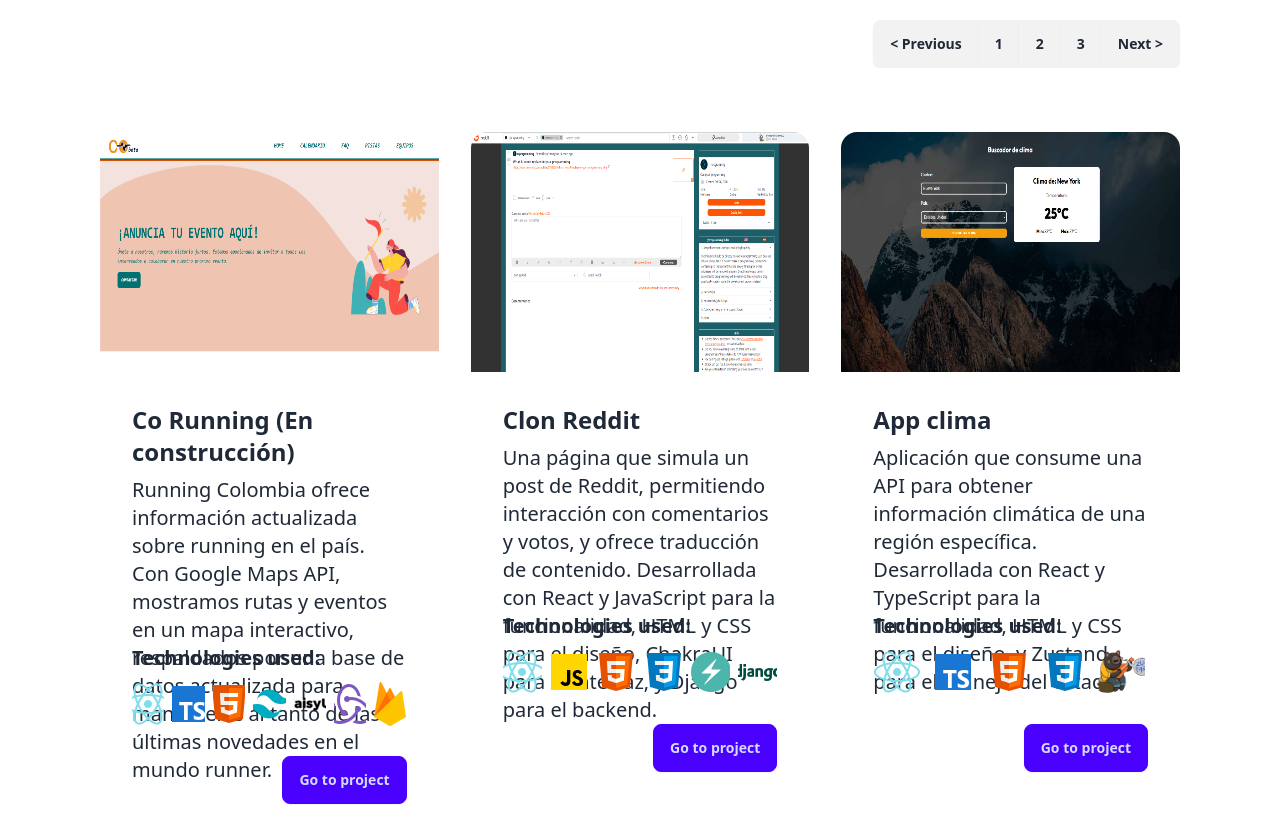
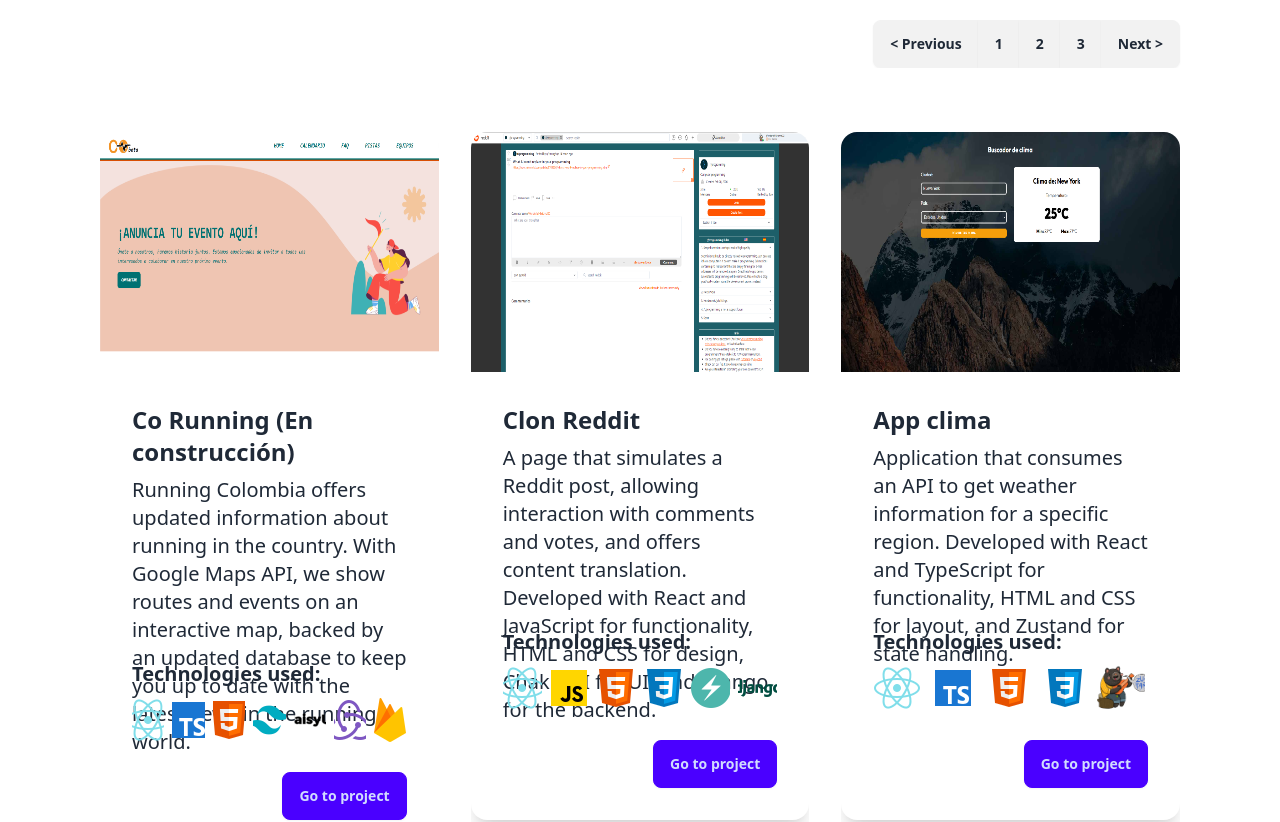
Before and after one commit to SantiagoMartinez99/PortfolioDavidMartinez, a React (Vite) app: page / in a window 1280 px wide. Shown: the part 940-1762 px from the top of the page. Built offline with nearby package versions, Linux system fonts and the light colour scheme.

Commit message:
feat: project description in US-ES + upgrade on project card

```diff
--- a/src/components/MyProjects.tsx
+++ b/src/components/MyProjects.tsx
@@ -12,6 +12,8 @@ function MyProjects() {
   const indexOfLastProject = currentPage * propertiesPerPage;
   const indexOfFirstProject = indexOfLastProject - propertiesPerPage;
   const currentProperties = data.slice(indexOfFirstProject, indexOfLastProject);
+  const { i18n } = useTranslation();
+  const currentLanguage = i18n.language;
 
   const paginate = (pageNumber: number) => {
     setCurrentPage(pageNumber);
@@ -76,7 +78,7 @@ function MyProjects() {
         <div className="grid grid-cols-1 md:grid-cols-2 lg:grid-cols-3 gap-8 mx-20 ">
           {currentProperties.map((project) => (
             <Reveal key={project.id}>
-              <div className="card bg-base-100  transition ease-in-out delay-100 hover:scale-90">
+              <div className="card bg-base-100  transition ease-in-out delay-100 hover:scale-90 shadow-xl mb-10">
                 <figure>
                   <img
                     src={project.image}
@@ -85,10 +87,12 @@ function MyProjects() {
                   />
                 </figure>
                 <div className="card-body">
-                  <h2 className="card-title text-2xl font-bold">
+                  <h2 className="card-title text-2xl font-bold ">
                     {project.name}
                   </h2>
-                  <p className="text-xl h-40 ">{project.desc}</p>
+                  <p className="text-xl h-44">
+                    {currentLanguage === "en" ? project.descEng : project.desc}
+                  </p>
                   <h4 className="text-xl font-bold">
                     {t("myProjects.technologies")}
                   </h4>
--- a/src/data/db.ts
+++ b/src/data/db.ts
@@ -14,6 +14,8 @@ export const db: Project[] = [
     name: "Co Running (En construcción)",
     image: CoRunning,
     desc: "Running Colombia ofrece información actualizada sobre running en el país. Con Google Maps API, mostramos rutas y eventos en un mapa interactivo, respaldados por una base de datos actualizada para mantenerte al tanto de las últimas novedades en el mundo runner.",
+    descEng:
+      "Running Colombia offers updated information about running in the country. With Google Maps API, we show routes and events on an interactive map, backed by an updated database to keep you up to date with the latest news in the running world.",
     techUsed: [
       "React",
       "TS",
@@ -30,6 +32,8 @@ export const db: Project[] = [
     name: "Clon Reddit",
     image: RedditProject,
     desc: "Una página que simula un post de Reddit, permitiendo interacción con comentarios y votos, y ofrece traducción de contenido. Desarrollada con React y JavaScript para la funcionalidad, HTML y CSS para el diseño, ChakraUI para la interfaz, y Django para el backend.",
+    descEng:
+      "A page that simulates a Reddit post, allowing interaction with comments and votes, and offers content translation. Developed with React and JavaScript for functionality, HTML and CSS for design, ChakraUI for UI, and Django for the backend.",
     techUsed: ["React", "JS", "HTML", "CSS", "ChakraUI", "Django"],
     link: "https://github.com/SantiagoMartinez99/ProyectoReddit",
   },
@@ -38,6 +42,8 @@ export const db: Project[] = [
     name: "App clima",
     image: weatherProject,
     desc: "Aplicación que consume una API para obtener información climática de una región específica. Desarrollada con React y TypeScript para la funcionalidad, HTML y CSS para el diseño, y Zustand para el manejo del estado.",
+    descEng:
+      "Application that consumes an API to get weather information for a specific region. Developed with React and TypeScript for functionality, HTML and CSS for layout, and Zustand for state handling.",
     techUsed: ["React", "TS", "HTML", "CSS", "Zustand"],
     link: "https://github.com/SantiagoMartinez99/clima-react-typescript",
   },
@@ -46,6 +52,8 @@ export const db: Project[] = [
     name: "Citas Medicas V2",
     image: CitasMedicasImg,
     desc: "Aplicación web básica para la gestión de citas de mascotas. Utiliza React y JavaScript para la funcionalidad, HTML y Tailwind CSS para el diseño, y Zustand para el manejo del estado.",
+    descEng:
+      "Basic web application for pet appointment management. It uses React and JavaScript for functionality, HTML and Tailwind CSS for layout, and Zustand for state management.",
     techUsed: ["React", "JS", "HTML", "Tailwind", "Zustand"],
     link: "https://github.com/SantiagoMartinez99/Citas-Veterinario-TS-Zustand",
   },
@@ -55,6 +63,9 @@ export const db: Project[] = [
     name: "Control de Gastos",
     image: ControlGastos,
     desc: "Aplicación web básica para el control de gastos. Desarrollada con React y JavaScript para la funcionalidad, HTML y CSS para el diseño.",
+    descEng:
+      "Basic web application for expense control. Developed with React and JavaScript for functionality, HTML and CSS for design.",
+
     techUsed: ["React", "JS", "HTML", "CSS"],
     link: "https://github.com/SantiagoMartinez99/controlGastos",
   },
@@ -63,6 +74,8 @@ export const db: Project[] = [
     name: "Calculadora de Propinas",
     image: Propinas,
     desc: "Calculadora de propinas: aplicación web básica para calcular propinas. Desarrollada con React y TypeScript para la funcionalidad, HTML para la estructura, y Tailwind CSS para el diseño.",
+    descEng:
+      "Tip calculator: basic web application for calculating tips. Developed with React and TypeScript for functionality, HTML for structure, and Tailwind CSS for layout.",
     techUsed: ["React", "TS", "HTML", "Tailwind"],
     link: "https://github.com/SantiagoMartinez99/calculadoraPropinas",
   },
@@ -71,6 +84,8 @@ export const db: Project[] = [
     name: "Contador de Calorías",
     image: CalorieTracker,
     desc: "Aplicación web básica para el seguimiento y control de actividad física y alimentación y las calorías asociadas.",
+    descEng:
+      "Basic web application for fitness tracking and calorie tracking and associated calories.",
     techUsed: ["React", "TS", "HTML", "Tailwind"],
     link: "https://github.com/SantiagoMartinez99/CalorieTracker",
   },
@@ -79,6 +94,8 @@ export const db: Project[] = [
     name: "Tienda Virtual",
     image: TiendaVirtual,
     desc: "E-commerce para una tienda de guitarras. Desarrollado con React y JavaScript para la funcionalidad, HTML para la estructura, y CSS para el diseño.",
+    descEng:
+      "E-commerce for a guitar store. Developed with React and JavaScript for functionality, HTML for structure, and CSS for design.",
     techUsed: ["React", "JS", "HTML", "CSS"],
     link: "https://github.com/SantiagoMartinez99/TiendaVirtual",
   },
@@ -87,6 +104,8 @@ export const db: Project[] = [
     name: "Citas Medicas",
     image: CitasMedicasImg,
     desc: "Aplicación web básica para la gestión de citas de mascotas. Desarrollada con React y JavaScript para la funcionalidad, HTML para la estructura, y Tailwind CSS para el diseño.",
+    descEng:
+      "Basic web application for pet appointment management. Developed with React and JavaScript for functionality, HTML for structure, and Tailwind CSS for design.",
     techUsed: ["React", "JS", "HTML", "Tailwind"],
     link: "https://github.com/SantiagoMartinez99/Citas-Medicas",
   },
--- a/src/types/index.ts
+++ b/src/types/index.ts
@@ -3,6 +3,7 @@ export type Project = {
   name: string;
   image: string;
   desc: string;
+  descEng:string;
   techUsed: string[];
   link: string;
 };
```
